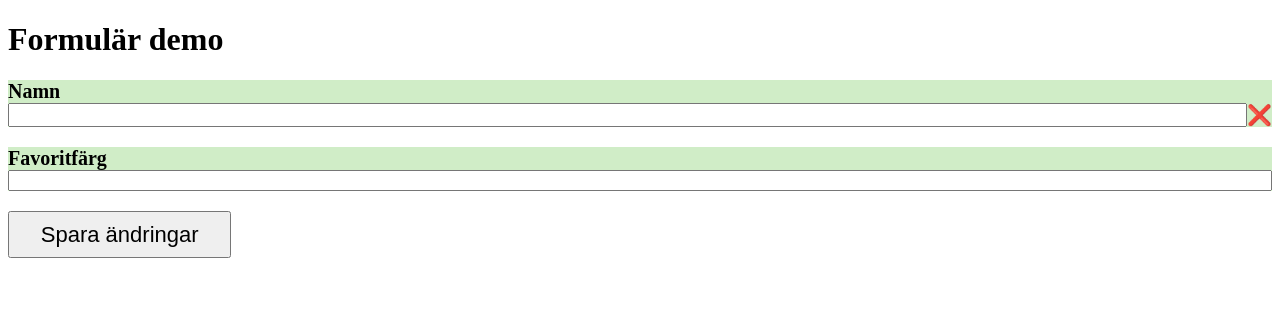
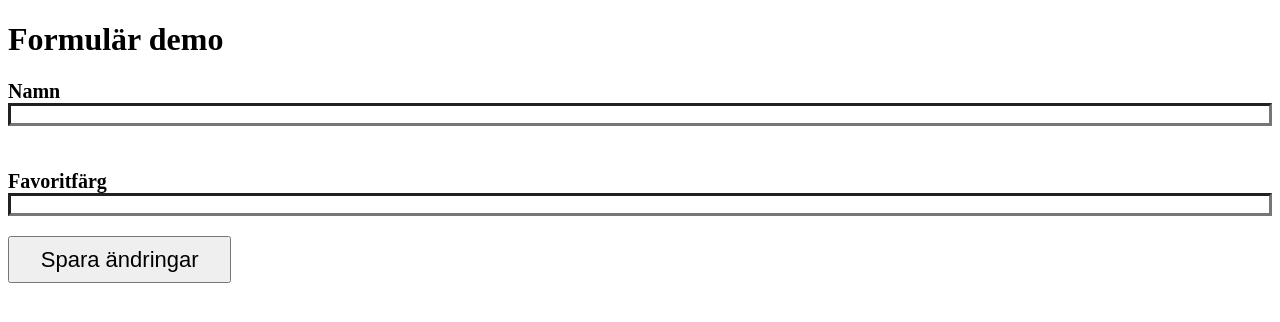
Before and after one commit to folkuni-f22-react/05-forms, a React (Vite) app: page / in a window 1280 px wide. Shown: the top 322 px of the page. Built offline with nearby package versions, Linux system fonts and the light colour scheme.

Commit message:
Complete example for Name field

```diff
--- a/src/components/UserProfile.css
+++ b/src/components/UserProfile.css
@@ -8,6 +8,7 @@
 }
 .field input {
 	flex-grow: 1;
+	border-width: 3px;
 }
 
 .field-group {
@@ -15,7 +16,7 @@
 	flex-direction: column;
 	margin-bottom: 1em;
 	/* border: 1px solid rgb(96, 113, 91); */
-	background-color: rgb(208, 237, 199);
+	/* background-color: rgb(208, 237, 199); */
 }
 
 label {
@@ -26,3 +27,16 @@ button {
 	font-size: 110%;
 	padding: 0.4em 1.4em;
 }
+
+.display-error-message {
+	display: inline-block;
+	min-height: 1.2em;
+	min-width: 1em;
+	color: rgb(160, 16, 16);
+}
+.invalid {
+	border-color: rgb(160, 16, 16);
+}
+.valid {
+	border-color: rgb(16, 94, 29);
+}
--- a/src/components/UserProfile.jsx
+++ b/src/components/UserProfile.jsx
@@ -5,6 +5,7 @@ import { isValidFullName } from '../utils/validation.js'
 const UserProfile = () => {
 	// state-variabler
 	const [name, setName] = useState('')
+	const [nameIsDirty, setNameIsDirty] = useState(false)
 
 	// Visa inget förrän användaren fått en chans att fylla i fältet
 	// Visa grön check eller rött kryss ✔️❌ om valid/invalid
@@ -15,7 +16,9 @@ const UserProfile = () => {
 	// - innehålla mellanslag (förnamn+efternamn)
 	// - inga siffror, bara bokstäver (och mellanslag)
 
-	const nameIsValid = isValidFullName(name)
+	const [nameIsValid, nameErrorMessage] = isValidFullName(name)
+	const nameClassName = nameIsDirty ? (nameIsValid ? 'valid' : 'invalid') : ''
+
 
 	const handleSubmit = event => {
 		event.preventDefault()
@@ -28,16 +31,22 @@ const UserProfile = () => {
 				<label> Namn </label>
 				<div className="field">
 					<input type="text"
+						className={nameClassName}
 						value={name}
 						onChange={e => setName(e.target.value)}
+						onBlur={() => setNameIsDirty(true)}
 						/>
-					<span>{nameIsValid ? '✔️' : '❌'}</span>
+					<span>{nameIsDirty ? (nameIsValid ? '✔️' : '❌') : ''}</span>
 				</div>
+				<span className="display-error-message"> {nameIsDirty ? nameErrorMessage : ''} </span>
 			</div>
 
 			<div className="field-group">
-			<label> Favoritfärg </label>
-			<input type="text" />
+				<label> Favoritfärg </label>
+				<div className="field">
+					<input type="text" />
+					<span>  </span>
+				</div>
 			</div>
 
 			<button type="submit" onClick={handleSubmit}> Spara ändringar </button>
--- a/src/utils/validation.js
+++ b/src/utils/validation.js
@@ -1,19 +1,22 @@
 function isValidFullName(fullName) {
 	if (fullName.length < 5) {
-		return false;
+		return [false, 'Minst 5 tecken tack'];
 	}
 	if (!fullName.includes(' ')) {
-		return false
+		// Exempel på dåliga felmeddelanden:
+		// 'Mellanslag saknas'
+		return [false, 'Vänligen fyll i både för- och efternamn.']
 	}
+	// För att fungera internationellt, eller med svårare affärslogik, behöver man använda regex (reguljära uttryck)
 	const allowedChars = ' abcdefghijklmnopqrstuvwxyzåäö'
 	for (let i = 0; i < fullName.length; i++) {
 		let c = fullName.charAt(i).toLowerCase()
 		if (!allowedChars.includes(c)) {
-			return false
+			return [false, 'Vänligen använd bara bokstäver.']
 		}
 	}
 
-	return true
+	return [true, '']
 }
 
 export { isValidFullName }
```
